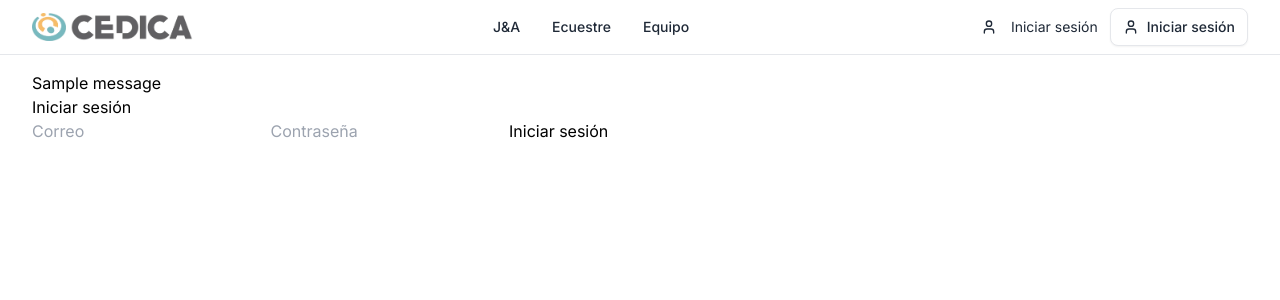
After one commit to nachoeg/cedica, a Flask app: page /iniciar_sesion in a window 1280 px wide. The commit adds this page. Shown: the top 300 px of the page. Run offline with Flask 3, Linux system fonts and the light colour scheme; tables that the repository leaves empty hold one stand-in row (values such as "Sample post"); one stand-in notice (Sample message) is shown.

Commit message:
Iniciar sesión: estructura inicial. Mensajes flash

```diff
--- a/admin/src/core/config.py
+++ b/admin/src/core/config.py
@@ -2,6 +2,7 @@ from os import environ
 
 class Config(object):
 	TESTING = False
+	SECRET_KEY = "algo"
 
 class ProductionConfig(Config):
 	SQLALCHEMY_DATABASE_URI = environ.get("DATABASE_URL")
--- a/admin/src/web/__init__.py
+++ b/admin/src/web/__init__.py
@@ -1,5 +1,6 @@
 from flask import Flask, render_template, send_from_directory
 from src.web.handlers import error
+from src.web.controllers.autenticacion import bp as bp_autenticacion
 from src.core import database
 from src.core.config import config
 from src.core import seeds
@@ -19,6 +20,8 @@ def create_app(env="development", static_folder="../../static"):
     def serve_preline_js():
         return send_from_directory("../../node_modules/preline/dist", "preline.js")
 
+    app.register_blueprint(bp_autenticacion)
+
     app.register_error_handler(404, error.error_not_found)
 
     @app.cli.command(name="reset-db")
--- /dev/null
+++ b/admin/src/web/controllers/autenticacion.py
@@ -0,0 +1,24 @@
+from flask import Blueprint, flash, redirect, render_template, request, session, url_for
+from core.usuarios import usuario_por_email_y_contraseña
+
+# definir nombre y sección de url para esta parte
+bp = Blueprint("autenticacion", __name__, url_prefix="/")
+
+
+@bp.route('/iniciar_sesion', methods=('GET', 'POST'))
+def iniciar_sesion():
+    if request.method == 'POST':
+        email = request.form['email']
+        contraseña = request.form['contraseña']
+        usuario = usuario_por_email_y_contraseña(email, contraseña)
+
+        if usuario is None:
+            flash('Usuario y/o contraseña incorrectos', 'error')
+
+        else:
+            session.clear()
+            session['user'] = usuario.email
+            flash('Ha iniciado sesión', 'exito')
+            return redirect(url_for('home'))
+
+    return render_template('usuarios/iniciar_sesion.html')
--- /dev/null
+++ b/admin/src/web/templates/components/mensajes_flash.html
@@ -0,0 +1,7 @@
+{% with messages = get_flashed_messages(with_categories=true) %}
+  {% if messages %}
+    {% for category, message in messages %}
+      <p>{{ message }}</p>
+    {% endfor %}
+  {% endif %}
+{% endwith %}
--- a/admin/src/web/templates/components/navbar.html
+++ b/admin/src/web/templates/components/navbar.html
@@ -20,6 +20,11 @@ avatar_placeholder_icon %}
       </button>
       {% if true %} <!-- Cambiar por if is_authenticated(session) -->
       <div class="hs-dropdown [--auto-close:inside] relative inline-flex ">
+        <a class="flex items-center gap-x-3.5 py-2 px-3 rounded-lg text-sm text-gray-800 hover:bg-gray-100 focus:outline-none focus:bg-gray-100 dark:text-neutral-400 dark:hover:bg-neutral-700 dark:hover:text-neutral-300 dark:focus:bg-neutral-700"
+          href="{{ url_for('autenticacion.iniciar_sesion') }}">
+          {{user_icon('size-4')}}
+          Iniciar sesión
+        </a>
         <button id="hs-dropdown-default" type="button"
           class="hs-dropdown-toggle py-2 px-3 inline-flex items-center gap-x-2 text-sm font-medium rounded-lg border border-gray-200 bg-white text-gray-800 shadow-sm hover:bg-gray-50 focus:outline-none focus:bg-gray-50 disabled:opacity-50 disabled:pointer-events-none dark:bg-neutral-800 dark:border-neutral-700 dark:text-white dark:hover:bg-neutral-700 dark:focus:bg-neutral-700"
           aria-haspopup="menu" aria-expanded="false" aria-label="Dropdown">
--- a/admin/src/web/templates/layouts/base.html
+++ b/admin/src/web/templates/layouts/base.html
@@ -28,7 +28,10 @@
 
 <body class="dark:bg-neutral-900">
     {% include 'components/navbar.html' %}
-    <main class="max-w-[90rem] w-full mx-auto p-8 pt-4">{% block main %}{% endblock %}</main>
+    <main class="max-w-[90rem] w-full mx-auto p-8 pt-4">
+        {% include 'components/mensajes_flash.html' %}
+        {% block main %}{% endblock %}
+    </main>
     <footer>{% block footer %}{% endblock %}</footer>
     <script src="{{ url_for('serve_preline_js') }}"></script>
 </body>
--- /dev/null
+++ b/admin/src/web/templates/usuarios/iniciar_sesion.html
@@ -0,0 +1,18 @@
+{% extends "layouts/base.html" %}
+
+{% block title %}Iniciar Sesión{% endblock %}
+
+{% block head %}
+  {{ super() }}
+{% endblock %}
+
+{% block main %}
+<section>
+  <h1>Iniciar sesión</h1>
+  <form action="{{ url_for('autenticacion.iniciar_sesion') }}" method="POST">
+    <input name="email" placeholder="Correo" required />
+    <input type="password" name="contraseña" placeholder="Contraseña" required />
+    <button type="submit">Iniciar sesión</button>
+  </form>
+</section>
+{% endblock %}
```
Also changed, not shown: admin/src/core/usuarios/__init__.py (+10 -0 lines), admin/src/web/controllers/__init__.py (added).
